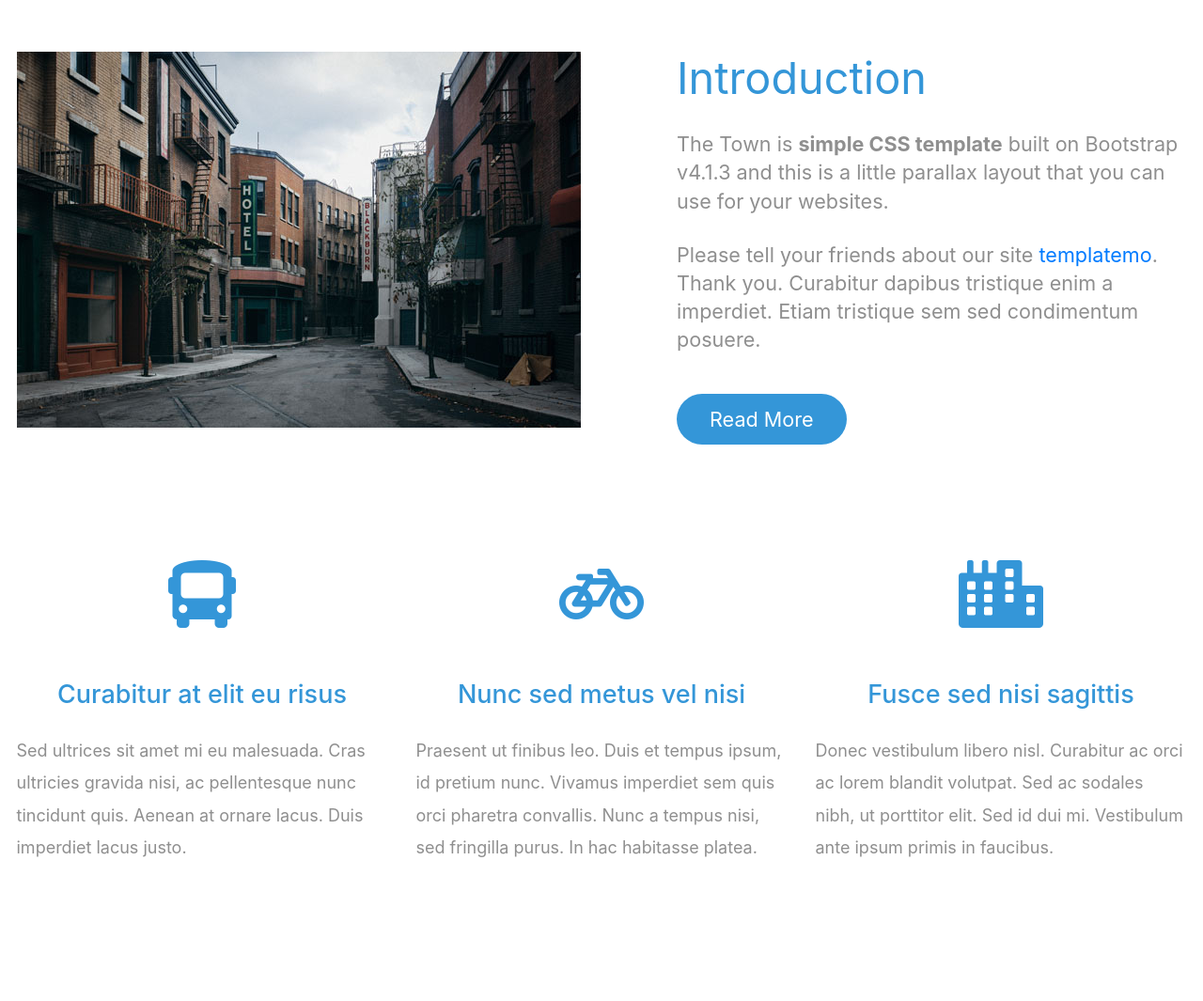
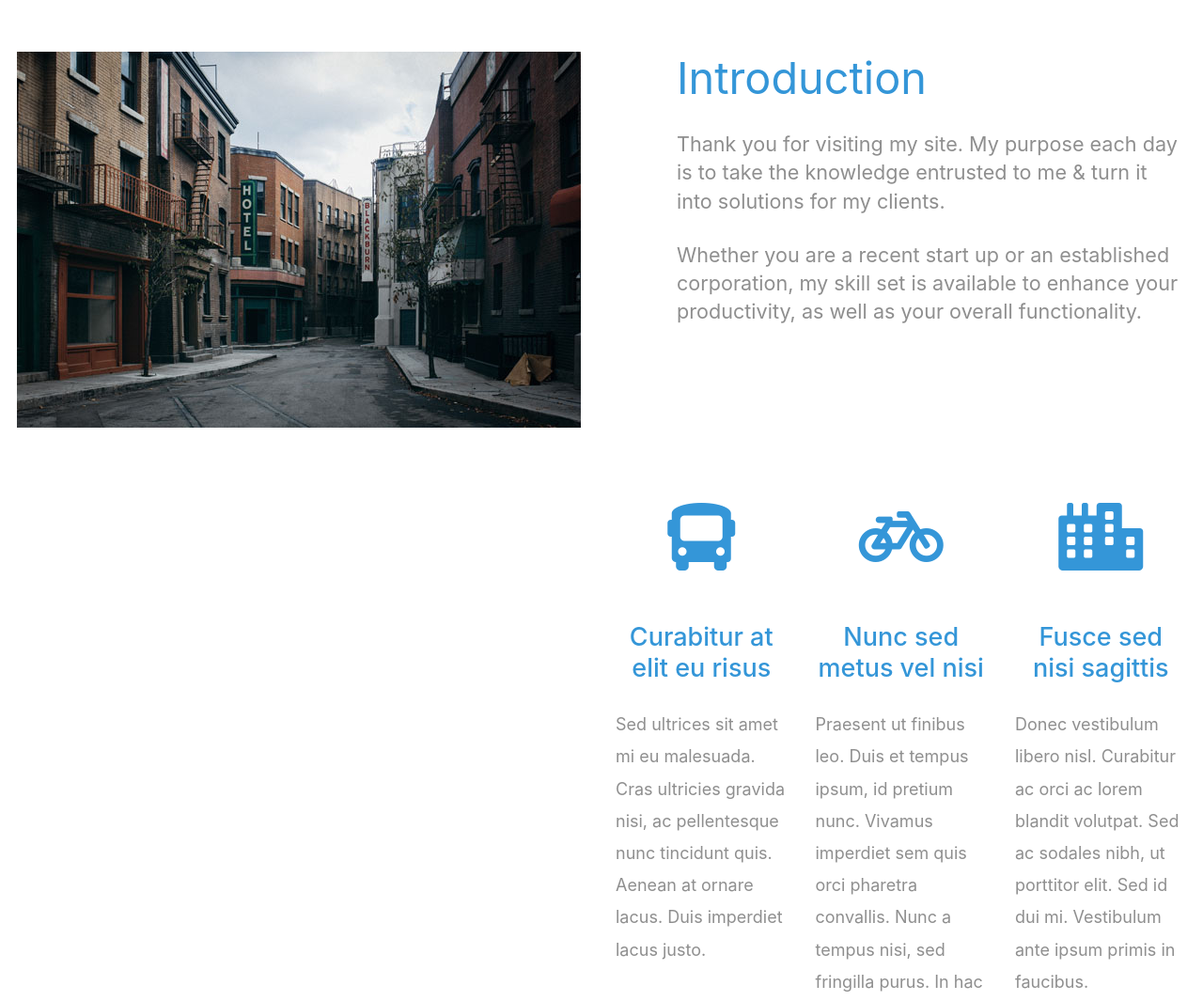
Before and after one commit to betterday2012/NetlifyPortfolio, a plain HTML site: page index.html in a window 1280 px wide. Shown: the part 880-1945 px from the top of the page at 94% size. Drawn offline with Linux system fonts and the light colour scheme.

Commit message:
4th update

```diff
--- a/index.html
+++ b/index.html
@@ -71,18 +71,12 @@
                     <div class="tm-intro-text-container">
                         <h2 class="tm-text-primary mb-4 tm-section-title">Introduction</h2>
                         <p class="mb-4 tm-intro-text">
-                            The Town is <strong>simple CSS template</strong> built on Bootstrap v4.1.3
-                            and this is a little parallax layout that you can use for your websites.
+                            Thank you for visiting my site. My purpose each day is to take the knowledge entrusted to me & turn it into solutions for my clients.
                         </p>
                         <p class="mb-5 tm-intro-text">
-                            Please tell your friends about our site
-                            <a rel="nofollow" href="https://templatemo.com">templatemo</a>. Thank you.
-                            Curabitur dapibus tristique enim a imperdiet. Etiam
-                            tristique sem sed condimentum posuere.
+                            Whether you are a recent start up or an established corporation, my skill set is available to enhance your productivity, as well as your overall functionality.
                         </p>
-                        <div class="tm-next">
-                            <a href="#work" class="tm-intro-text tm-btn-primary">Read More</a>
-                        </div>
+                        <div
                     </div>
                 </div>
             </div>
```
